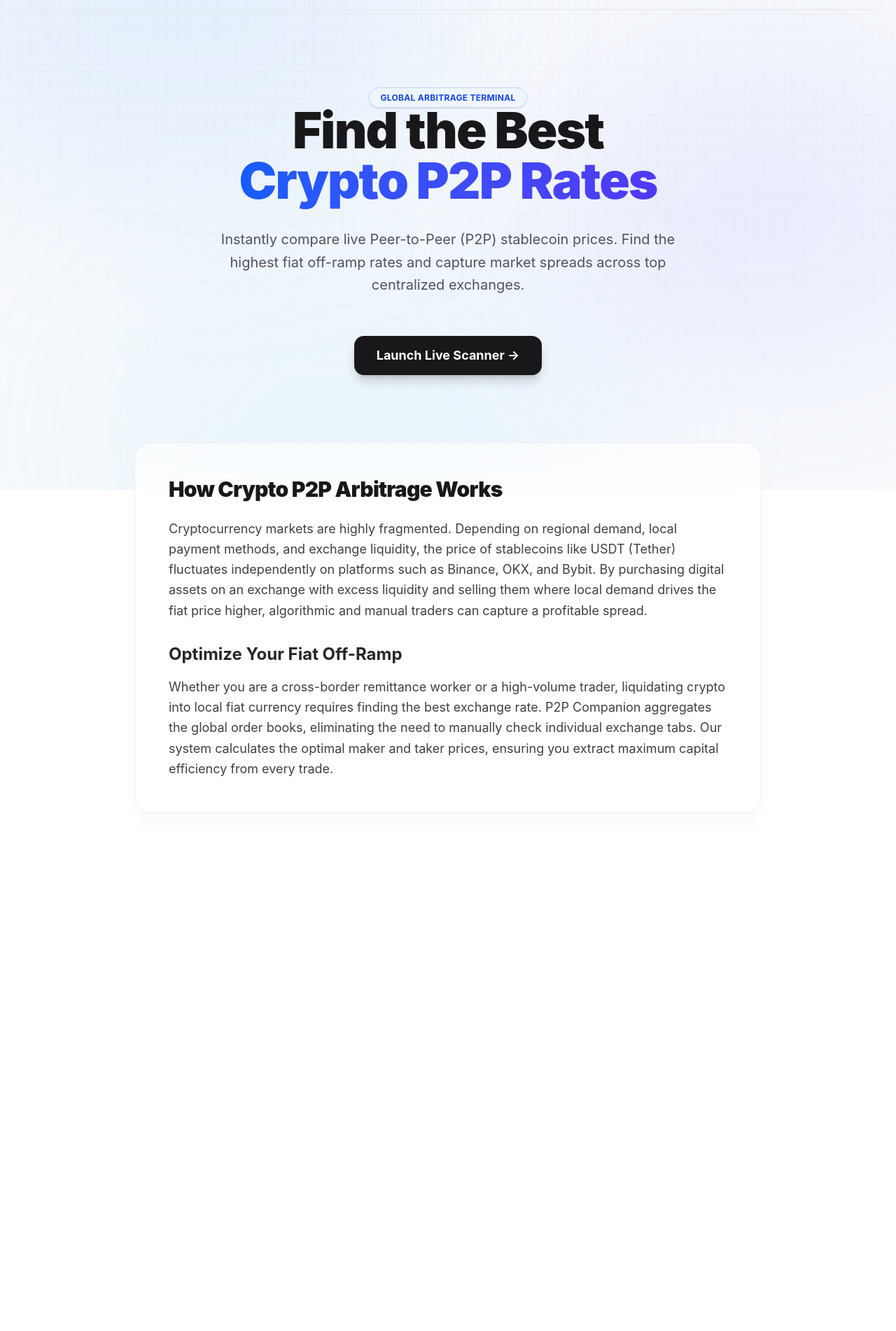
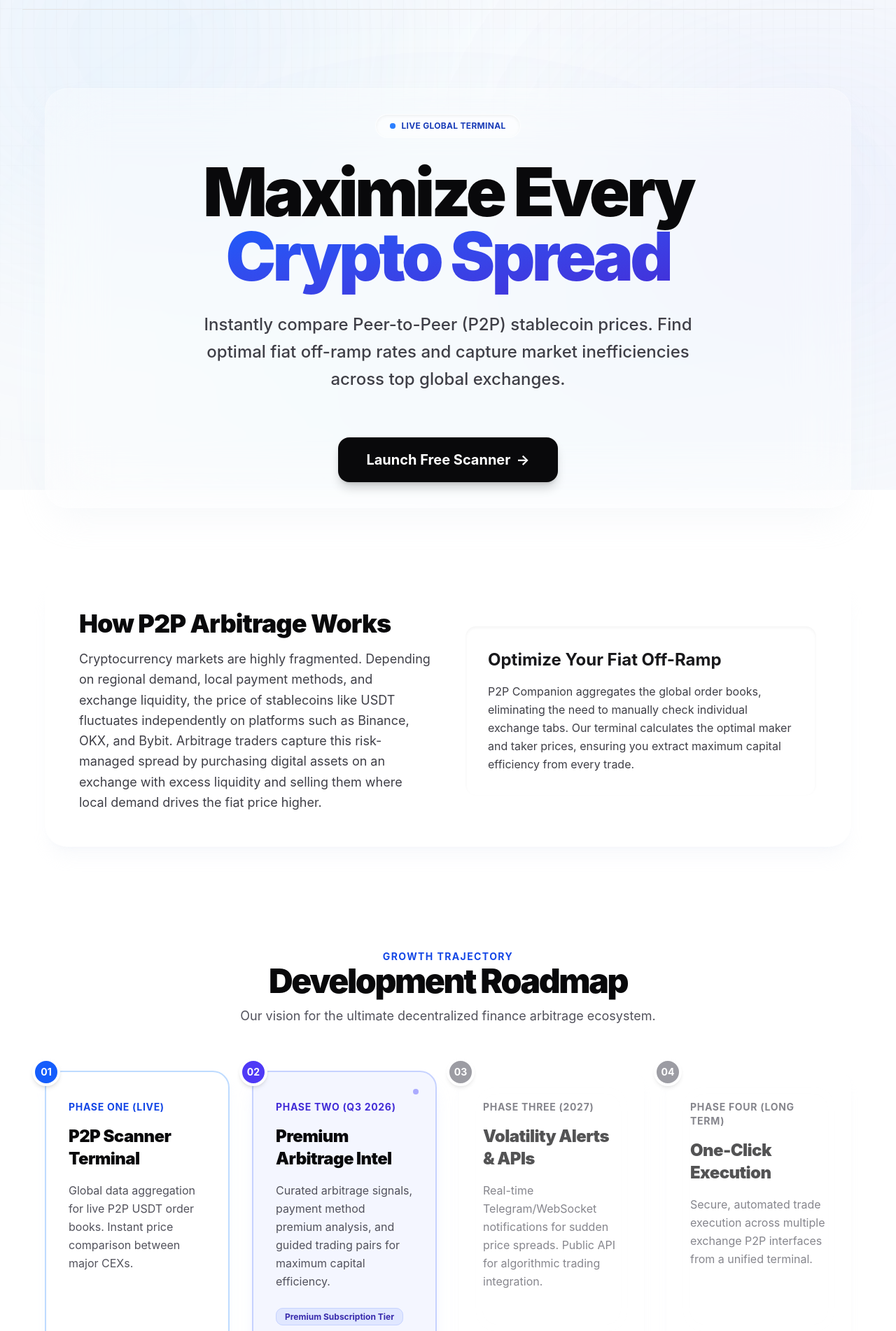
Before and after one commit to 0014niti/P2P-Companion, a SvelteKit app: page / in a window 1280 px wide. Shown: the part 100-2002 px from the top of the page at 70% size. Before the commit the page ends 1422 px from the top, so only its background shows below. Built offline with nearby package versions, Linux system fonts and the light colour scheme.

Commit message:
Update +page.svelte
pemium

```diff
--- a/src/routes/+page.svelte
+++ b/src/routes/+page.svelte
@@ -1,49 +1,123 @@
 <svelte:head>
-	<title>Crypto P2P Arbitrage Scanner | Live USDT Price Comparison</title>
-	<meta name="description" content="Maximize your crypto arbitrage margins. A free, real-time P2P scanner comparing USDT prices across major centralized exchanges like Binance, OKX, and Bybit." />
-	<meta name="keywords" content="crypto arbitrage, P2P scanner, compare USDT prices, Binance P2P, OKX P2P, fiat off-ramp, crypto spread" />
+	<title>Crypto P2P Arbitrage Scanner | Premium Global Price Comparison</title>
+	<meta name="description" content="Maximize your crypto arbitrage margins. A free, real-time P2P terminal comparing USDT prices across major centralized exchanges. Launching premium arbitrage insights soon." />
+	<meta name="keywords" content="crypto arbitrage, P2P scanner, premium crypto alerts, USDT arbitrage, Binance P2P, OKX P2P, fiat off-ramp, crypto spread terminal" />
 </svelte:head>
 
-<div class="fixed inset-0 -z-10 overflow-hidden bg-slate-50">
-	<div class="absolute -top-[20%] -left-[10%] h-[70%] w-[60%] rounded-full bg-blue-400/10 blur-[120px]"></div>
-	<div class="absolute top-[20%] -right-[10%] h-[60%] w-[50%] rounded-full bg-indigo-400/10 blur-[120px]"></div>
-	<div class="absolute -bottom-[20%] left-[10%] h-[60%] w-[60%] rounded-full bg-sky-300/10 blur-[120px]"></div>
-	<div class="absolute inset-0 bg-[linear-gradient(to_right,#8080800a_1px,transparent_1px),linear-gradient(to_bottom,#8080800a_1px,transparent_1px)] bg-[size:14px_24px] [mask-image:linear-gradient(to_bottom,white,transparent)]"></div>
+<div class="fixed inset-0 -z-10 overflow-hidden bg-slate-100/50">
+	<div class="absolute -top-[10%] -left-[10%] h-[60%] w-[50%] rounded-full bg-blue-300/15 blur-[150px]"></div>
+	<div class="absolute top-[20%] -right-[15%] h-[60%] w-[50%] rounded-full bg-indigo-300/15 blur-[150px]"></div>
+	<div class="absolute -bottom-[10%] left-[20%] h-[60%] w-[60%] rounded-full bg-sky-200/10 blur-[150px]"></div>
+
+	<div class="absolute inset-0 bg-[linear-gradient(to_right,#80808008_1px,transparent_1px),linear-gradient(to_bottom,#80808008_1px,transparent_1px)] bg-[size:16px_28px] [mask-image:linear-gradient(to_bottom,white,transparent)]"></div>
 </div>
 
-<main class="mx-auto max-w-screen-xl px-4 py-20 sm:px-6 lg:px-8 flex flex-col items-center justify-center min-h-[90vh]">
+<main class="mx-auto max-w-screen-2xl px-4 py-20 sm:px-6 lg:px-8 space-y-24">
 
-	<div class="space-y-8 max-w-4xl text-center">
-		<span class="rounded-full bg-blue-50 border border-blue-200 text-blue-700 px-4 py-1.5 text-xs font-bold shadow-sm tracking-wide uppercase">
-			Global Arbitrage Terminal
+	<div class="relative flex flex-col items-center justify-center min-h-[75vh] text-center rounded-[32px] border border-white/20 bg-white/30 backdrop-blur-2xl p-8 shadow-2xl shadow-slate-200/30 overflow-hidden">
+		<div class="absolute inset-0 -translate-x-full animate-[sweep_5s_ease-in-out_infinite] bg-gradient-to-r from-transparent via-white/10 to-transparent"></div>
+
+		<div class="space-y-8 max-w-4xl relative z-10">
+			<span class="inline-flex items-center gap-2 rounded-full bg-white/40 border border-white/50 text-blue-800 px-5 py-2 text-xs font-bold shadow-inner tracking-wide uppercase backdrop-blur-sm">
+				<span class="relative flex h-2 w-2">
+					<span class="animate-ping absolute inline-flex h-full w-full rounded-full bg-blue-400 opacity-75"></span>
+					<span class="relative inline-flex rounded-full h-2 w-2 bg-blue-500"></span>
+				</span>
+				Live Global Terminal
 			</span>
 
-		<h1 class="text-5xl font-black tracking-tight text-zinc-900 sm:text-6xl md:text-7xl">
-			Find the Best <br/>
-			<span class="text-transparent bg-clip-text bg-gradient-to-r from-blue-600 to-indigo-600">Crypto P2P Rates</span>
+			<h1 class="text-6xl font-black tracking-tighter text-zinc-950 sm:text-7xl lg:text-8xl leading-[0.95]">
+				Maximize Every <br/>
+				<span class="text-transparent bg-clip-text bg-gradient-to-br from-blue-600 to-indigo-700">Crypto Spread</span>
 			</h1>
 
-		<p class="text-lg text-zinc-600 sm:text-xl leading-relaxed max-w-2xl mx-auto">
-			Instantly compare live Peer-to-Peer (P2P) stablecoin prices. Find the highest fiat off-ramp rates and capture market spreads across top centralized exchanges.
+			<p class="text-xl text-zinc-700 sm:text-2xl leading-relaxed max-w-3xl mx-auto font-medium">
+				Instantly compare Peer-to-Peer (P2P) stablecoin prices. Find optimal fiat off-ramp rates and capture market inefficiencies across top global exchanges.
 			</p>
 
-		<div class="pt-6">
-			<a href="/scanner" class="inline-flex h-14 items-center justify-center rounded-xl bg-zinc-900 px-8 text-lg font-bold text-white shadow-lg shadow-zinc-900/20 transition-all duration-300 hover:bg-zinc-800 hover:scale-105 active:scale-95">
-				Launch Live Scanner &rarr;
+			<div class="pt-8">
+				<a href="/scanner" class="inline-flex h-16 items-center justify-center rounded-2xl bg-zinc-950 px-10 text-xl font-bold text-white shadow-lg shadow-zinc-950/20 transition-all duration-300 hover:bg-zinc-800 hover:scale-[1.03] active:scale-95 group">
+					Launch Free Scanner
+					<span class="ml-2 transition-transform duration-300 group-hover:translate-x-1">&rarr;</span>
 				</a>
 			</div>
 		</div>
+	</div>
 
-	<article class="mt-24 text-left max-w-4xl w-full rounded-3xl border border-zinc-200/60 bg-white/70 backdrop-blur-xl p-8 md:p-12 shadow-xl shadow-zinc-200/20">
-		<h2 class="text-3xl font-black tracking-tight text-zinc-900 mb-6">How Crypto P2P Arbitrage Works</h2>
-		<p class="text-zinc-700 mb-8 text-lg leading-relaxed">
-			Cryptocurrency markets are highly fragmented. Depending on regional demand, local payment methods, and exchange liquidity, the price of stablecoins like USDT (Tether) fluctuates independently on platforms such as Binance, OKX, and Bybit. By purchasing digital assets on an exchange with excess liquidity and selling them where local demand drives the fiat price higher, algorithmic and manual traders can capture a profitable spread.
+	<article class="grid md:grid-cols-2 gap-12 items-center rounded-[32px] border border-white/20 bg-white/40 backdrop-blur-2xl p-8 md:p-12 shadow-xl shadow-slate-200/20">
+		<div class="space-y-4">
+			<h2 class="text-4xl font-black tracking-tight text-zinc-950">How P2P Arbitrage Works</h2>
+			<p class="text-zinc-700 text-lg leading-relaxed">
+				Cryptocurrency markets are highly fragmented. Depending on regional demand, local payment methods, and exchange liquidity, the price of stablecoins like USDT fluctuates independently on platforms such as Binance, OKX, and Bybit. Arbitrage traders capture this risk-managed spread by purchasing digital assets on an exchange with excess liquidity and selling them where local demand drives the fiat price higher.
 			</p>
-
-		<h3 class="text-2xl font-bold text-zinc-800 mb-4">Optimize Your Fiat Off-Ramp</h3>
-		<p class="text-zinc-700 text-lg leading-relaxed">
-			Whether you are a cross-border remittance worker or a high-volume trader, liquidating crypto into local fiat currency requires finding the best exchange rate. P2P Companion aggregates the global order books, eliminating the need to manually check individual exchange tabs. Our system calculates the optimal maker and taker prices, ensuring you extract maximum capital efficiency from every trade.
+		</div>
+		<div class="space-y-4 rounded-2xl border border-white/20 bg-white/30 p-8 shadow-inner backdrop-blur-sm">
+			<h3 class="text-2xl font-bold text-zinc-900">Optimize Your Fiat Off-Ramp</h3>
+			<p class="text-zinc-700 text-md leading-relaxed">
+				P2P Companion aggregates the global order books, eliminating the need to manually check individual exchange tabs. Our terminal calculates the optimal maker and taker prices, ensuring you extract maximum capital efficiency from every trade.
 			</p>
+		</div>
 	</article>
 
+	<section class="space-y-16 py-12">
+		<div class="text-center max-w-2xl mx-auto space-y-3">
+			<span class="text-sm font-bold text-blue-700 uppercase tracking-widest">Growth Trajectory</span>
+			<h2 class="text-5xl font-black tracking-tighter text-zinc-950">Development Roadmap</h2>
+			<p class="text-zinc-600 text-lg">Our vision for the ultimate decentralized finance arbitrage ecosystem.</p>
+		</div>
+
+		<div class="relative grid md:grid-cols-2 lg:grid-cols-4 gap-8">
+			<div class="absolute top-1/2 left-0 right-0 h-1 bg-white/20 rounded-full -translate-y-1/2 hidden lg:block"></div>
+
+			<div class="relative rounded-3xl border-2 border-blue-200 bg-white/60 backdrop-blur-xl p-8 shadow-lg shadow-blue-100/30 space-y-4 group transition-all duration-300 hover:border-blue-300 hover:scale-[1.02]">
+				<div class="absolute -top-5 -left-5 h-10 w-10 rounded-full bg-blue-600 border-4 border-white flex items-center justify-center shadow-md">
+					<span class="text-white font-bold text-sm">01</span>
+				</div>
+				<h4 class="text-sm font-bold text-blue-700 uppercase tracking-wider pt-2">Phase One (Live)</h4>
+				<h3 class="text-2xl font-black text-zinc-950 tracking-tight">P2P Scanner Terminal</h3>
+				<p class="text-zinc-600 text-md leading-relaxed">Global data aggregation for live P2P USDT order books. Instant price comparison between major CEXs.</p>
+			</div>
+
+			<div class="relative rounded-3xl border-2 border-indigo-200 bg-indigo-50/70 backdrop-blur-xl p-8 shadow-xl shadow-indigo-100/50 space-y-4 group transition-all duration-300 hover:border-indigo-300 hover:scale-[1.02]">
+				<div class="absolute -top-5 -left-5 h-10 w-10 rounded-full bg-indigo-600 border-4 border-white flex items-center justify-center shadow-md">
+					<span class="text-white font-bold text-sm">02</span>
+				</div>
+				<span class="absolute top-6 right-6 inline-flex h-2 w-2 rounded-full bg-indigo-500 animate-pulse"></span>
+				<h4 class="text-sm font-bold text-indigo-700 uppercase tracking-wider pt-2">Phase Two (Q3 2026)</h4>
+				<h3 class="text-2xl font-black text-zinc-950 tracking-tight">Premium Arbitrage Intel</h3>
+				<p class="text-zinc-600 text-md leading-relaxed">Curated arbitrage signals, payment method premium analysis, and guided trading pairs for maximum capital efficiency.</p>
+				<div class="pt-2">
+					<span class="rounded-lg bg-indigo-100 border border-indigo-200 text-indigo-800 px-3 py-1 text-xs font-bold">Premium Subscription Tier</span>
+				</div>
+			</div>
+
+			<div class="relative rounded-3xl border-2 border-white/20 bg-white/30 backdrop-blur-xl p-8 shadow-lg shadow-slate-200/20 space-y-4 opacity-70 group transition-all duration-300 hover:opacity-100 hover:scale-[1.02]">
+				<div class="absolute -top-5 -left-5 h-10 w-10 rounded-full bg-zinc-500 border-4 border-white flex items-center justify-center shadow-md">
+					<span class="text-white font-bold text-sm">03</span>
+				</div>
+				<h4 class="text-sm font-bold text-zinc-600 uppercase tracking-wider pt-2">Phase Three (2027)</h4>
+				<h3 class="text-2xl font-black text-zinc-950 tracking-tight">Volatility Alerts & APIs</h3>
+				<p class="text-zinc-600 text-md leading-relaxed">Real-time Telegram/WebSocket notifications for sudden price spreads. Public API for algorithmic trading integration.</p>
+			</div>
+
+			<div class="relative rounded-3xl border-2 border-white/20 bg-white/30 backdrop-blur-xl p-8 shadow-lg shadow-slate-200/20 space-y-4 opacity-70 group transition-all duration-300 hover:opacity-100 hover:scale-[1.02]">
+				<div class="absolute -top-5 -left-5 h-10 w-10 rounded-full bg-zinc-500 border-4 border-white flex items-center justify-center shadow-md">
+					<span class="text-white font-bold text-sm">04</span>
+				</div>
+				<h4 class="text-sm font-bold text-zinc-600 uppercase tracking-wider pt-2">Phase Four (Long Term)</h4>
+				<h3 class="text-2xl font-black text-zinc-950 tracking-tight">One-Click Execution</h3>
+				<p class="text-zinc-600 text-md leading-relaxed">Secure, automated trade execution across multiple exchange P2P interfaces from a unified terminal.</p>
+			</div>
+		</div>
+	</section>
+
 </main>
+
+<style>
+	/* Custom sweep animation for the hero section light shine */
+	@keyframes sweep {
+		0% { transform: translateX(-100%) skewX(-15deg); }
+		25% { transform: translateX(200%) skewX(-15deg); }
+		100% { transform: translateX(200%) skewX(-15deg); }
+	}
+</style>
```
Lines whose indentation alone changed are shown as unchanged.
